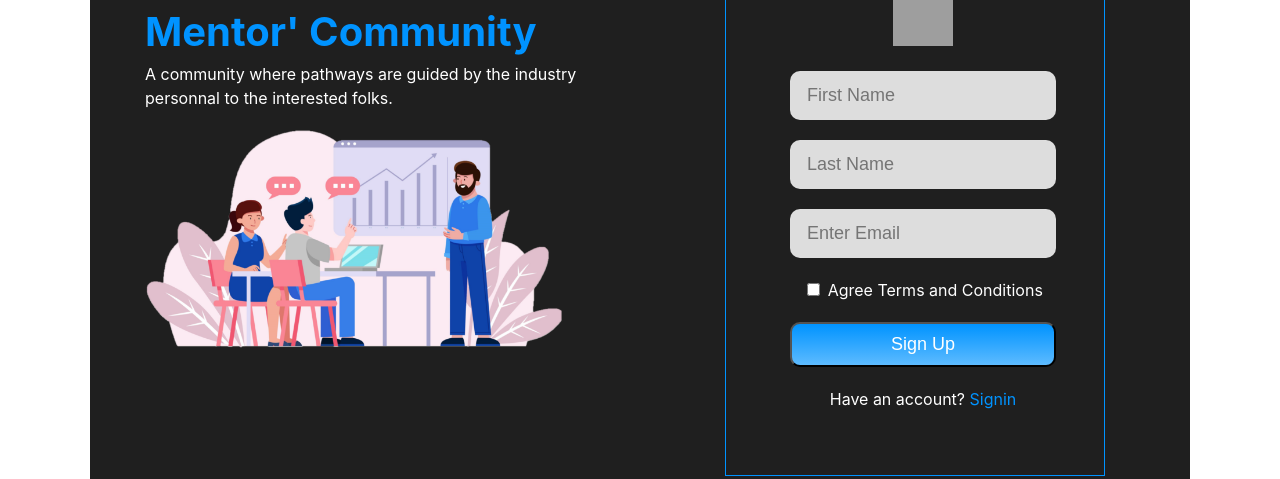
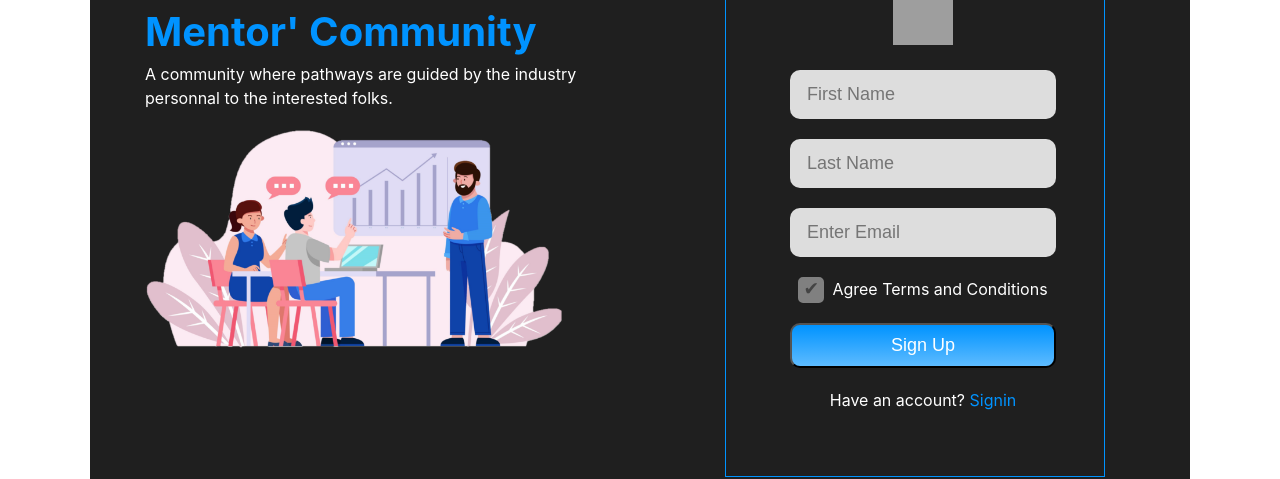
Before and after one commit to TrideepShivam/MentorCommunity, a React (Vite) app in the folder community/: page /signup in a window 1280 px wide. Shown: the part 202-681 px from the top of the page. Built offline with nearby package versions, Linux system fonts and the light colour scheme; grey boxes are pictures that could not be loaded.

Commit message:
created custome checkbox component and established into the sign up form using state.

```diff
--- a/community/src/Router.jsx
+++ b/community/src/Router.jsx
@@ -10,6 +10,10 @@ const router =  createBrowserRouter([
         path:"/",
         element:<SigninLayout/>,
         children:[
+            {
+                path:'/',
+                element:<Navigate to="/signin"/>
+            },
             {
                 path:'/signin',
                 element:<Signin />
--- a/community/src/index.css
+++ b/community/src/index.css
@@ -4,7 +4,7 @@
   font-weight: 400;
 
   color-scheme: light dark;
-  color: rgba(255, 255, 255, 0.87);
+  color: #ffffffde;
   background-color: #1f1f1f;
 
   font-synthesis: none;
--- a/community/src/view/Signin.jsx
+++ b/community/src/view/Signin.jsx
@@ -5,12 +5,17 @@ import IndexButton from './components/Buttons/IndexButton';
 
 function Signin(){
     return(
-        <div id="signin" className="changableForm">
-            <PlainTxtbox type="email" placeholder="Email"/>
-            <PlainTxtbox type="password" placeholder="Password"/>
-            <Link className="anchor" to="/ForgotPassword">forgot Password</Link>
-            <IndexButton value="Sign in"/>
-            <p>Don't have an account? &nbsp;<Link className="anchor" to="/Signup">Signup</Link></p>
+        <div className="form">
+            <img width="60" height="60" src="https://img.icons8.com/external-basicons-solid-edtgraphics/60/0093ff/external-Teacher-teachers-basicons-solid-edtgraphics-16.png" alt="external-Teacher-teachers-basicons-solid-edtgraphics-16"/>
+            <div className="formContainer" >
+                <div className="changableForm">
+                    <PlainTxtbox type="email" placeholder="Email"/>
+                    <PlainTxtbox type="password" placeholder="Password"/>
+                    <Link className="anchor" to="/ForgotPassword">forgot Password</Link>
+                    <IndexButton value="Sign in"/>
+                    <p>Don't have an account? &nbsp;<Link className="anchor" to="/Signup">Signup</Link></p>
+                </div>
+            </div>
         </div>
     )
 }
--- a/community/src/view/Signup.jsx
+++ b/community/src/view/Signup.jsx
@@ -2,16 +2,22 @@ import { Link } from 'react-router-dom';
 import './style/signIn.css'
 import PlainTxtbox from './components/Textbox/PlainTxtbox';
 import IndexButton from './components/Buttons/IndexButton';
+import SmoothChkbox from './components/Checkbox/SmoothChkbox';
 
 function Signup(){
     return(
+    <div className="form">
+        <img width="60" height="60" src="https://img.icons8.com/external-basicons-solid-edtgraphics/60/0093ff/external-Teacher-teachers-basicons-solid-edtgraphics-16.png" alt="external-Teacher-teachers-basicons-solid-edtgraphics-16"/>
+        <div className="formContainer" >
             <div className="changableForm">
                 <PlainTxtbox type="text" placeholder="First Name"/>
                 <PlainTxtbox type="text" placeholder="Last Name"/>
                 <PlainTxtbox type="email" placeholder="Enter Email"/>
-            <span><input type="checkbox" name="confirmation" value="confirmation"/> Agree Terms and Conditions</span>
+                <SmoothChkbox id="agree" label="Agree Terms and Conditions"/>
                 <IndexButton value="Sign Up"/>
                 <p>Have an account? <Link className="anchor" to="/Signin">Signin</Link></p>
+            </div>
+        </div>
     </div>
     )
 }
--- /dev/null
+++ b/community/src/view/components/Checkbox/SmoothChkbox.jsx
@@ -0,0 +1,17 @@
+import { useState } from 'react'
+import '../componentStyle.css'
+
+export default function SmoothChkbox(props){
+    const [checked,setChecked] = useState(false)
+    return(
+        <div className='checkboxContainer'>
+            <input id={props.id} type="checkbox" checked={checked}/>
+            <label htmlFor={props.id} onClick={()=>setChecked((checked?false:true))}>
+                <div className="outerCheckbox" >
+                    <h3>&#10004;</h3>
+                </div>&ensp;
+                {props.label}
+            </label>
+        </div>
+    )
+}
--- a/community/src/view/components/componentStyle.css
+++ b/community/src/view/components/componentStyle.css
@@ -23,3 +23,30 @@
   .indexButton:hover{
     background:linear-gradient( #5dbbff,var(--theme-color));
   }
+
+  .outerCheckbox{
+    color:#444444;
+    height:20px;
+    width:20px;
+    border:3px solid gray;
+    background:gray;
+    border-radius:5px;
+    display:flex;
+    justify-content: center;
+    align-items: center;
+    transition:all .5s;
+  }
+  .checkboxContainer input{
+        display:none;
+        float:right;
+
+  }
+  .checkboxContainer,.checkboxContainer label{
+    display:flex;
+    cursor:pointer;
+  }
+  .checkboxContainer input:checked~label .outerCheckbox{
+    color:var(--theme-color);
+    border-color: var(--theme-color);
+    background-color: #1f1f1f;
+  }
--- a/community/src/view/layouts/SigninLayout.jsx
+++ b/community/src/view/layouts/SigninLayout.jsx
@@ -11,12 +11,7 @@ export default function SigninLayout(){
                     <div><img width="95%" src={img}/></div>
             </div>
             <div id="rightSideContainer" className="sideContainer">
-                <div className="form">
-                    <img width="60" height="60" src="https://img.icons8.com/external-basicons-solid-edtgraphics/60/0093ff/external-Teacher-teachers-basicons-solid-edtgraphics-16.png" alt="external-Teacher-teachers-basicons-solid-edtgraphics-16"/>
-                    <div className="formContainer" >
-                        <Outlet/>
-                    </div>
-                </div>
+                <Outlet/>
             </div>
         </div>
     )
--- a/community/src/view/style/signIn.css
+++ b/community/src/view/style/signIn.css
@@ -32,6 +32,7 @@
     align-items: center;
     border:.5px solid var(--theme-color);
     padding: 4rem 3rem 4rem 4rem;
+    animation: boxAnimation .5s;
 }
 
 .formContainer{
@@ -47,10 +48,9 @@
     flex-direction:column;
     gap:20px;
     overflow:hidden;
-    animation: boxAnimation .5s;
 }
 
 @keyframes boxAnimation {
-    0%{transform: translatey(10px);}
-    100%{transform: translatey(0px);}
+    0%{transform: translatey(20px);opacity: 0;}
+    100%{transform: translatey(0px);opacity: 1;}
 }
```
Lines whose indentation alone changed are shown as unchanged.
